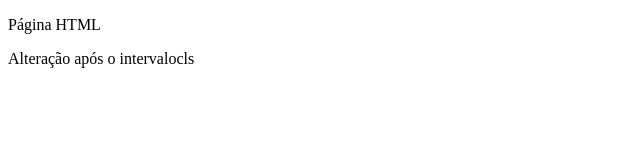
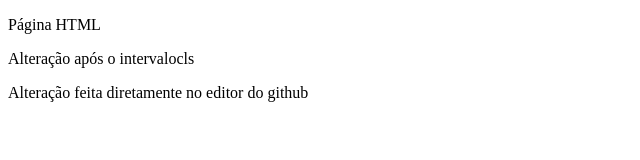
Before and after one commit to Pradiss/projeto1, a plain HTML site: page index.html in a window 1280 px wide. Shown: the whole page, without its empty margins (0-640 px from the left). Drawn offline with Linux system fonts and the light colour scheme.

Commit message:
Alterado no editor do github

```diff
--- a/index.html
+++ b/index.html
@@ -8,5 +8,6 @@
 <body>
     <p>Página HTML</p>
     <p>Alteração após o intervalocls</p>
+    <p>Alteração feita diretamente no editor do github</p>
 </body>
 </html>
```
